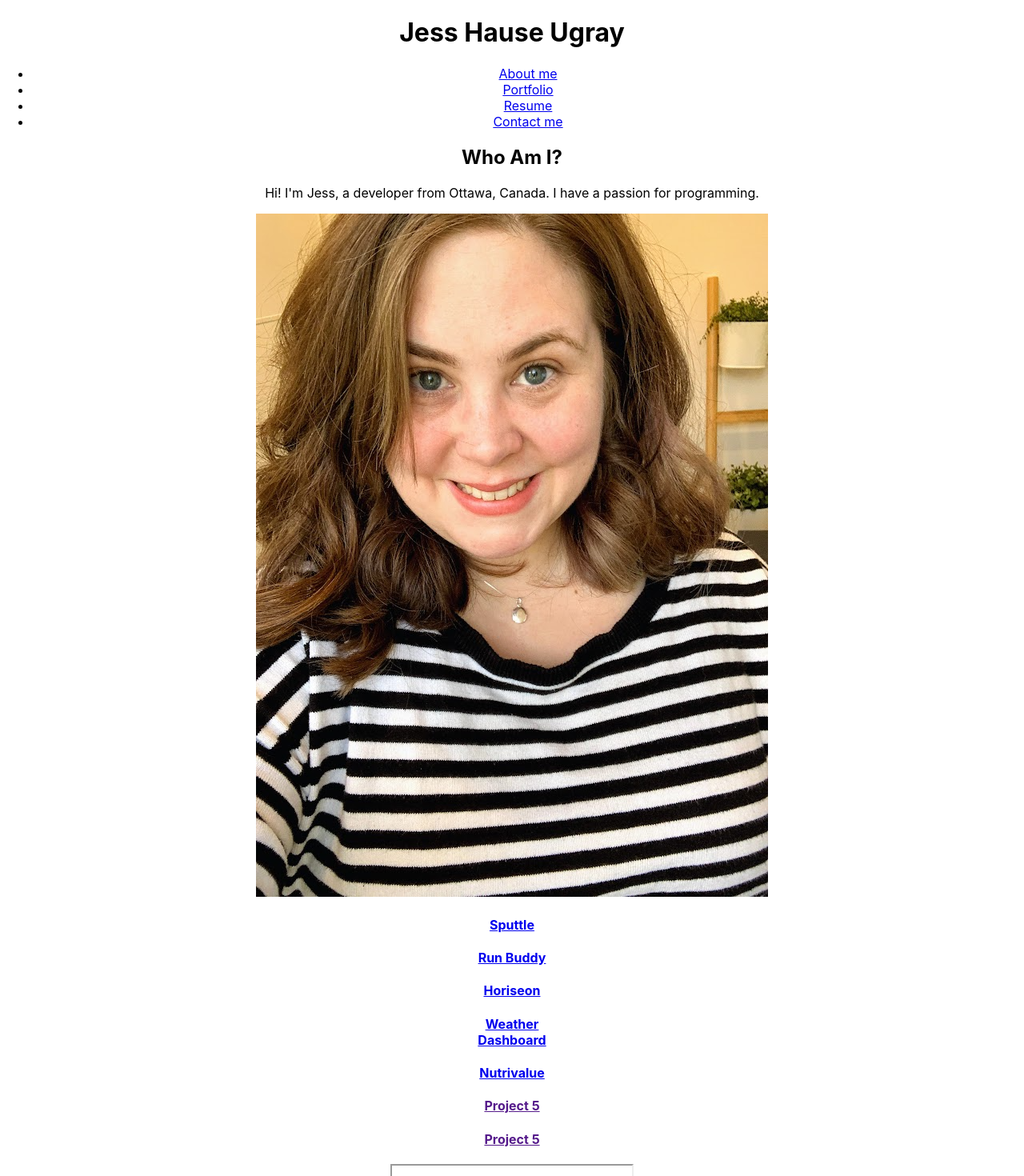
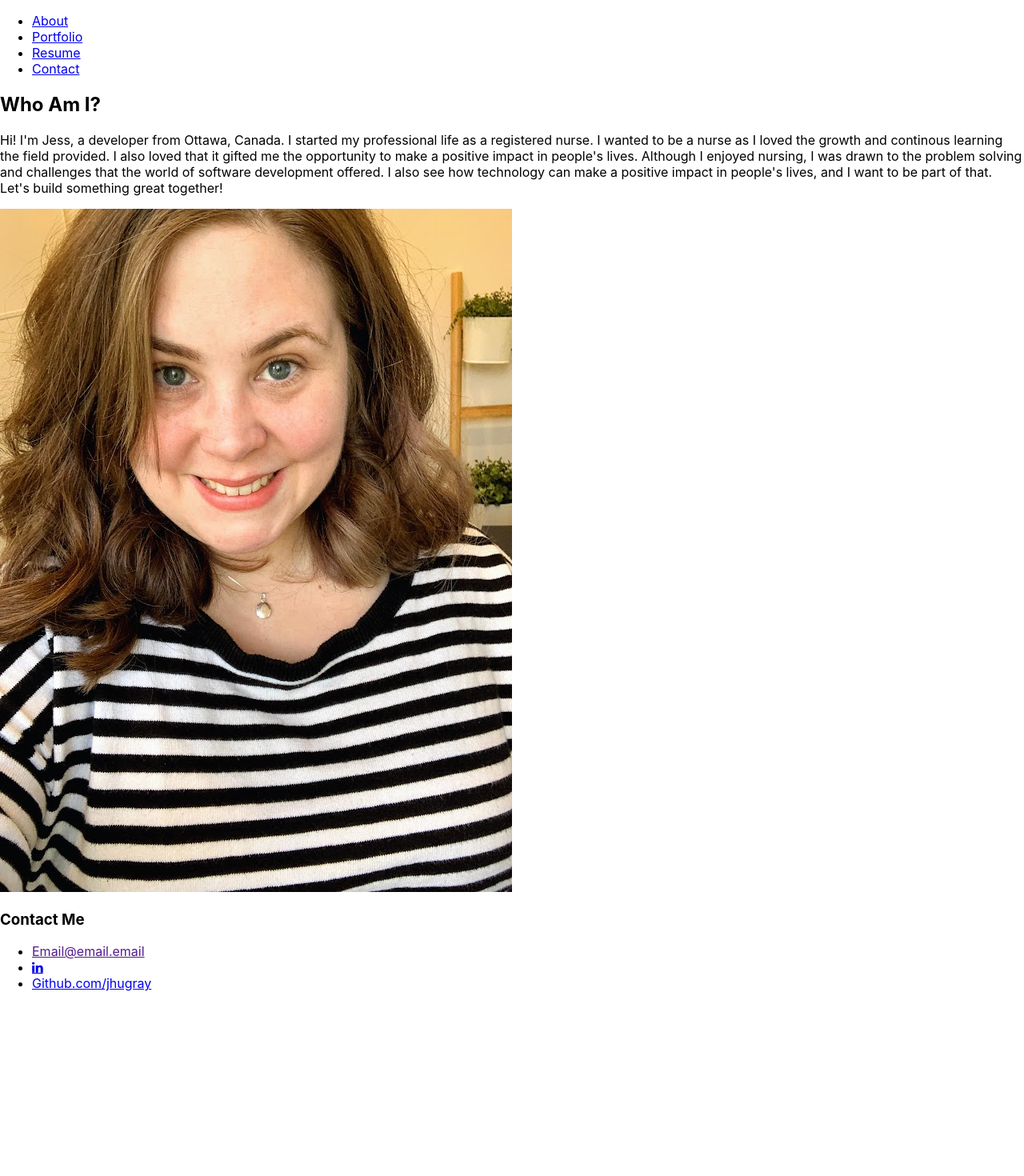
Before and after one commit to jhugray/react-portfolio, a React (Create React App) app: page / in a window 1280 px wide. Shown: the top 1470 px of the page at 80% size. After the commit the page ends 1255 px from the top, so only its background shows below. Built offline with nearby package versions, Linux system fonts and the light colour scheme.

Commit message:
file restructure, handle page change added

```diff
--- a/src/App.js
+++ b/src/App.js
@@ -1,41 +1,7 @@
-// import logo from './logo.svg';
-import './App.css';
-import Nav from './components/Nav';
-import About from './components/About'
-import Portfolio from './components/Portfolio';
-import Resume from './components/Resume';
-import Contact from './components/Contact';
+import React from "react";
+import PortfolioContainer from "./components/PortfolioContainer";
+
+const App = () => <PortfolioContainer />
 
 
-function App() {
-  return (
-    <div className="App">
-      <Nav></Nav>
-      <main>
-      <About></About>
-      <Portfolio></Portfolio>
-      <Resume></Resume>
-      <Contact></Contact>
-      </main>
-           <footer>
-          <h3>Contact Me</h3>
-          <nav>
-            <ul>
-              <li>
-                <a href="" target="_blank" >Email@email.email</a>
-              </li>
-              <li>
-                <a href="https://www.linkedin.com/in/jess-hause-ugray" target="_blank" >Linkedin</a>
-              </li>
-              <li>
-                <a href= "https://github.com/jhugray" target="_blank">Github.com/jhugray</a>
-              </li>
-            </ul>
-          </nav>
-
-      </footer>
-    </div>
-  );
-}
-
 export default App;
--- a/src/components/About/index.js
+++ /dev/null
@@ -1,14 +0,0 @@
-import React from "react";
-import profilePic from "../../assets/profilepic.png";
-
-function About() {
-  return (
-    <section id="about">
-      <h1>Who Am I?</h1>
-      <p>Hi! I'm Jess, a developer from Ottawa, Canada. I have a passion for programming.</p>
-      <img src={profilePic}></img>
-    </section>
-  )
-}
-
-export default About
--- a/src/components/Nav/index.js
+++ /dev/null
@@ -1,38 +0,0 @@
-import React from 'react';
-
-function Nav() {
-
-  return (
-    <header>
-      <h1>Jess Hause Ugray</h1>
-      <nav>
-      <ul className="flex-row">
-          <li className="mx-2">
-            <a href="#about">
-              About me
-            </a>
-
-          </li>
-          <li>
-            <a href="#portfolio">
-              Portfolio
-            </a>
-          </li>
-          <li>
-            <a href="#resume">
-              Resume
-            </a>
-          </li>
-          <li>
-            <a href="#contact">
-              Contact me
-            </a>
-          </li>
-        </ul>
-      </nav>
-
-    </header>
-  );
-}
-
-export default Nav;
--- /dev/null
+++ b/src/components/NavTabs.js
@@ -0,0 +1,27 @@
+import React from 'react';
+
+// Props are passed through our functional component.
+function NavTabs(props) {
+  const tabs = ['About', 'Portfolio', 'Resume', 'Contact'];
+  return (
+    <ul className="nav nav-tabs">
+      {tabs.map(tab => (
+        <li className="nav-item" key={tab}>
+          <a
+            href={'#' + tab.toLowerCase()}
+            // Whenever a tab is clicked on,
+            // the current page is set through the handlePageChange props.
+            onClick={() => props.handlePageChange(tab)}
+            className={
+              props.currentPage === tab ? 'nav-link active' : 'nav-link'
+            }
+          >
+            {tab}
+          </a>
+        </li>
+      ))}
+    </ul>
+  );
+}
+
+export default NavTabs;
--- /dev/null
+++ b/src/components/PortfolioContainer.js
@@ -0,0 +1,53 @@
+import React, { useState } from 'react';
+import NavTabs from './NavTabs';
+import About from './pages/About';
+import Portfolio from './pages/Portfolio';
+import Resume from './pages/Resume';
+import Contact from './pages/Contact';
+
+function PortfolioContainer() {
+  // Using useState, set the default value for currentPage to 'About'
+  const [currentPage, handlePageChange] = useState('About');
+
+  // The renderPage method uses a switch statement to render the appropriate current page
+  const renderPage = () => {
+    switch (currentPage) {
+      case 'Portfolio':
+        return <Portfolio />;
+      case 'Resume':
+        return <Resume />;
+      case 'Contact':
+        return <Contact />;
+      default:
+        return <About />;
+    }
+  };
+
+  return (
+    <div>
+      <link rel="stylesheet" href="https://cdnjs.cloudflare.com/ajax/libs/font-awesome/4.7.0/css/font-awesome.min.css"></link>
+      {/* Pass the state value and the setter as props to NavTabs */}
+      <NavTabs currentPage={currentPage} handlePageChange={handlePageChange} />
+      {/* Call the renderPage function passing in the currentPage */}
+      <div>{renderPage(currentPage)}</div>
+      <footer>
+      <h3>Contact Me</h3>
+          <nav>
+            <ul>
+              <li>
+                <a href="" target="_blank" >Email@email.email</a>
+              </li>
+              <li>
+                <a href="https://www.linkedin.com/in/jess-hause-ugray" target="_blank" class="fa fa-linkedin"></a>
+              </li>
+              <li>
+                <a href= "https://github.com/jhugray" target="_blank">Github.com/jhugray</a>
+              </li>
+            </ul>
+          </nav>
+      </footer>
+    </div>
+  );
+}
+
+export default PortfolioContainer;
--- /dev/null
+++ b/src/components/pages/About.js
@@ -0,0 +1,20 @@
+import React from "react";
+import profilePic from "../../assets/profilepic.png";
+
+function About() {
+  return (
+    <section id="about">
+      <h1>Who Am I?</h1>
+      <p>Hi! I'm Jess, a developer from Ottawa, Canada.
+        I started my professional life as a registered nurse. I wanted to be a nurse as I loved the growth and continous learning the field provided. I also loved that it gifted me the opportunity to make a positive impact in people's lives.
+
+        Although I enjoyed nursing, I was drawn to the problem solving and challenges that the world of software development offered. I also see how technology can make a positive impact in people's lives, and I want to be part of that.
+
+        Let's build something great together!
+      </p>
+      <img src={profilePic}></img>
+    </section>
+  )
+}
+
+export default About
```
Also changed, not shown: src/components/pages/Contact.js (renamed from src/components/Contact/index.js), src/components/pages/Portfolio.js (renamed from src/components/Portfolio/index.js), src/components/pages/Resume.js (renamed from src/components/Resume/index.js).
